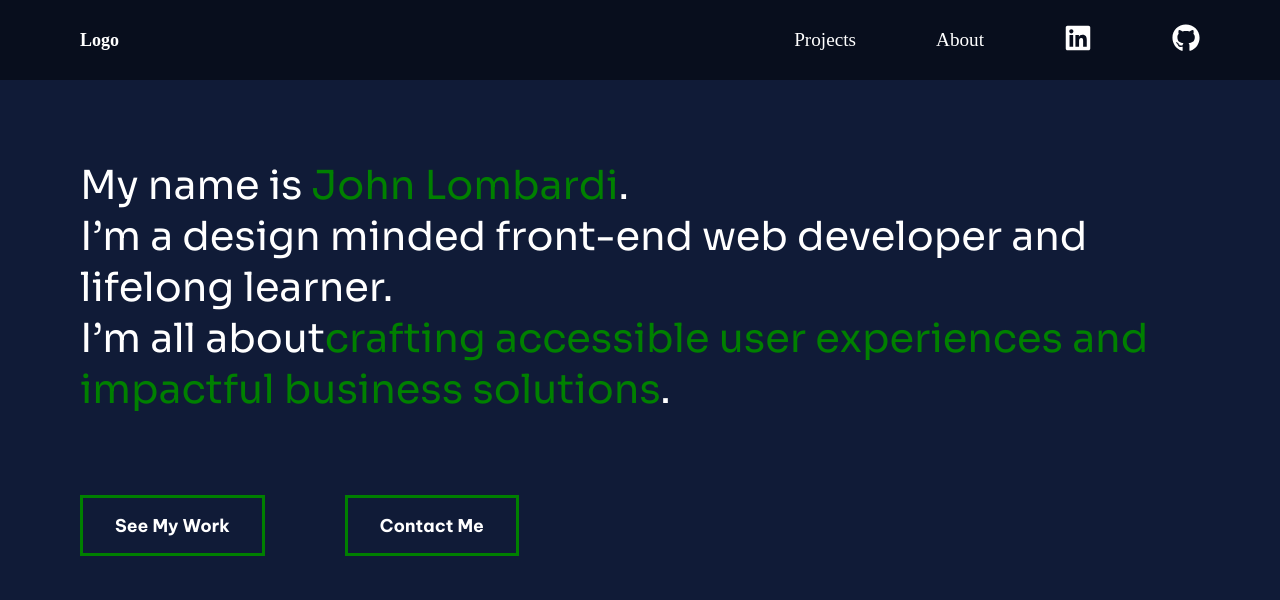
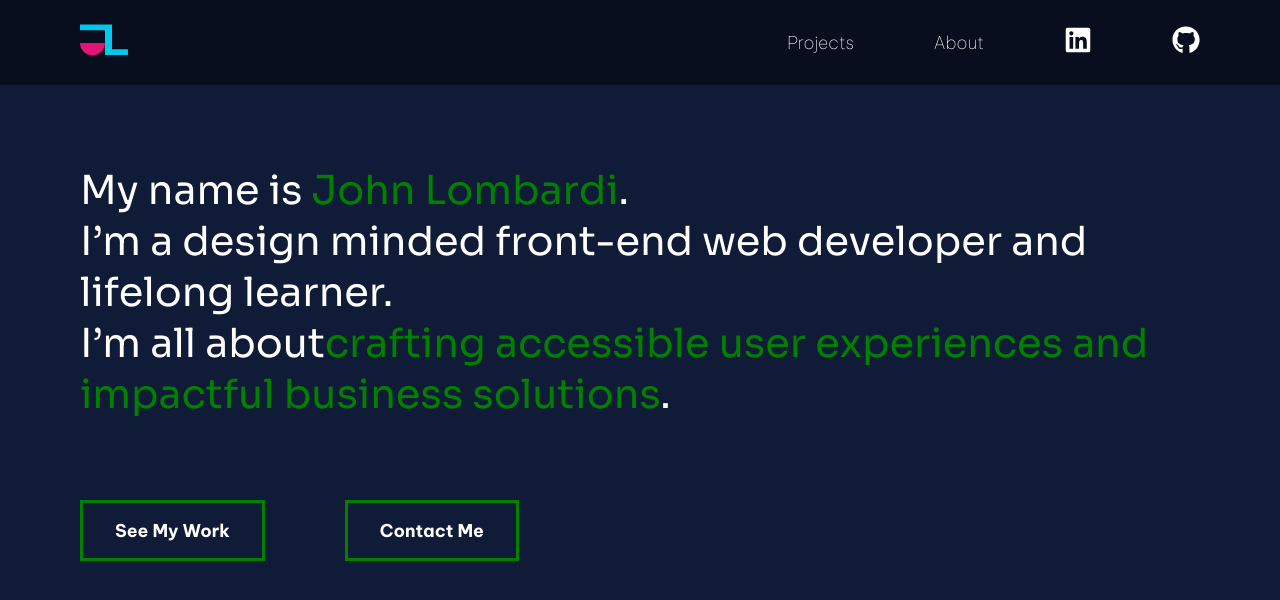
Before and after one commit to johnlombardi389/port, a React (Vite) app: page / in a window 1280 px wide. Shown: the top 600 px of the page. Built offline with nearby package versions, Linux system fonts and the light colour scheme.

Commit message:
Added logo to nav

```diff
--- a/src/components/Nav.jsx
+++ b/src/components/Nav.jsx
@@ -2,13 +2,15 @@ import React from "react";
 import { NavLink } from "react-router-dom";
 // Icons
 import { FaLinkedin, FaGithub } from "react-icons/fa";
+// Image
+import portLogo from "/public/portLogo.svg";
 
 function Nav() {
   return (
     <nav>
       <h1>
         <NavLink id="logo" to={"/"}>
-          Logo
+          <img src={portLogo} alt="John Lombardi Logo" />
         </NavLink>
       </h1>
       <ul>
--- a/src/styles/_nav.scss
+++ b/src/styles/_nav.scss
@@ -9,12 +9,23 @@ nav {
   top: 0;
   z-index: 10;
   background: $navBack;
+  font-family: "Be Vietnam Pro", sans-serif;
+  font-weight: 100;
   h1 {
     color: white;
+    img {
+      width: 3rem;
+      height: 3rem;
+    }
   }
   a {
+    cursor: pointer;
     color: white;
     text-decoration: none;
+    transition: all 0.3s ease;
+    &:hover {
+      color: green;
+    }
   }
   ul {
     display: flex;
@@ -24,7 +35,7 @@ nav {
   li {
     padding-left: 5rem;
     position: relative;
-    font-size: 1.2rem;
+    font-size: 1.1rem;
     svg {
       width: 1.75rem;
       height: 1.75rem;
```
